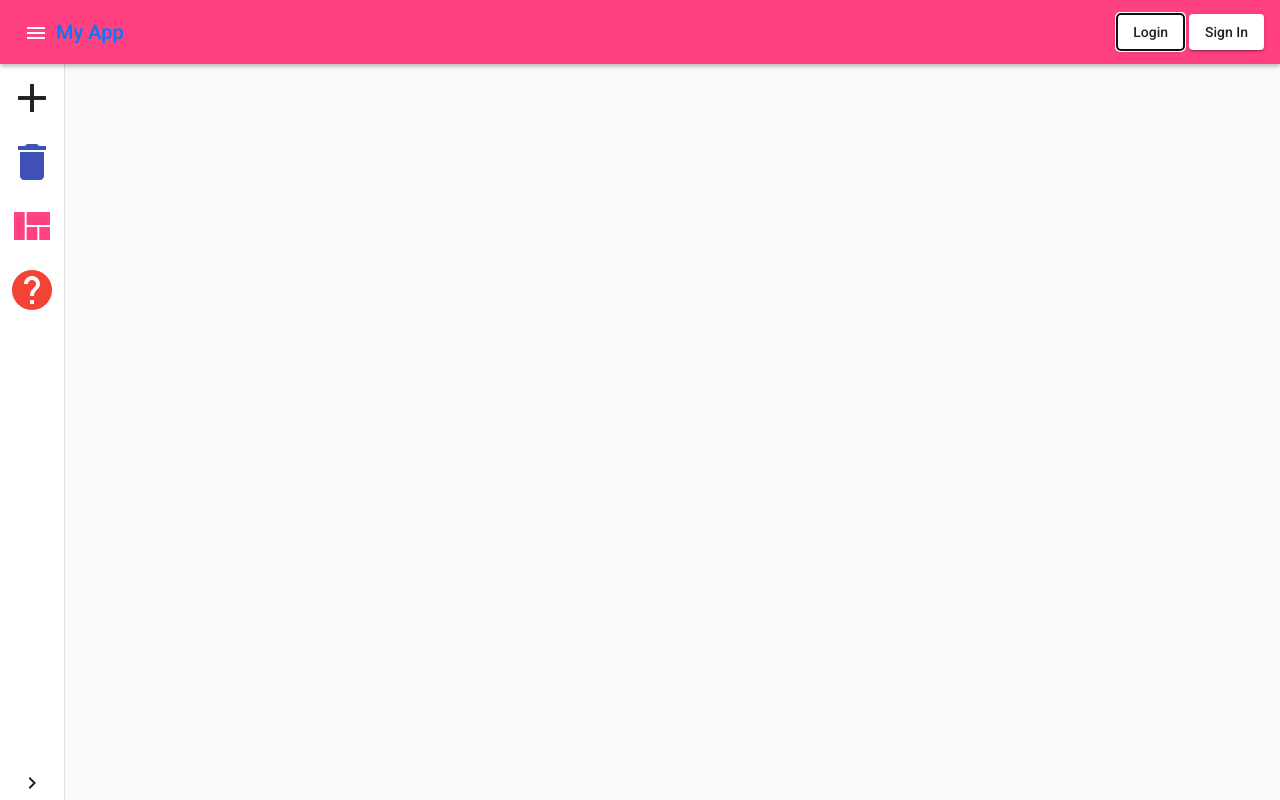
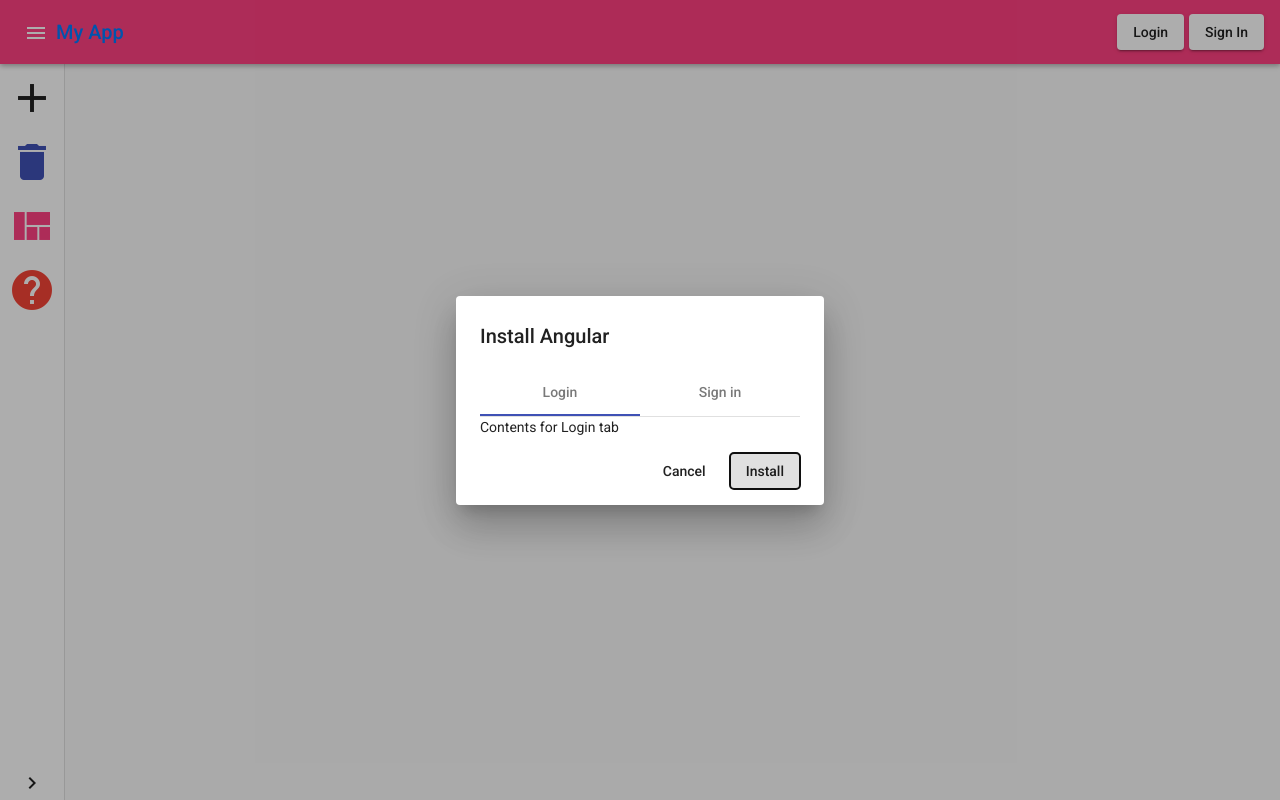
Before and after one commit to Mohit0233/notes-angular-firebase, an Angular app: page / in a window 1280 px wide. Both pictures are taken after a click on the button "Login". Built offline with nearby package versions, Linux system fonts and the light colour scheme.

Commit message:
commit 3

```diff
--- a/src/app/app.module.ts
+++ b/src/app/app.module.ts
@@ -50,7 +50,7 @@
 
 import { AppRoutingModule } from './app-routing.module';
 import { AppComponent } from './app.component';
-import { NavbarComponent } from './navbar/navbar.component';
+import { NavbarComponent, DialogComponent } from './navbar/navbar.component';
 import { SidebarComponent } from './sidebar/sidebar.component';
 
 
@@ -58,7 +58,8 @@
   declarations: [
     AppComponent,
     NavbarComponent,
-    SidebarComponent
+    SidebarComponent,
+    DialogComponent
   ],
   imports: [
     BrowserModule,
--- /dev/null
+++ b/src/app/navbar/dialog.component.html
@@ -0,0 +1,17 @@
+<h2 mat-dialog-title>Install Angular</h2>
+<mat-dialog-content class="mat-typography">
+
+
+    <mat-tab-group [selectedIndex]="selected">
+        <mat-tab *ngFor="let tab of tabs; let index = index" [label]="tab">
+            Contents for {{tab}} tab
+        </mat-tab>
+    </mat-tab-group>
+
+
+
+</mat-dialog-content>
+<mat-dialog-actions align="end">
+    <button mat-button mat-dialog-close>Cancel</button>
+    <button mat-button [mat-dialog-close]="true" cdkFocusInitial>Install</button>
+</mat-dialog-actions>
--- a/src/app/navbar/navbar.component.html
+++ b/src/app/navbar/navbar.component.html
@@ -2,10 +2,12 @@
     <button mat-icon-button (click)="valueChanged()">
         <mat-icon>menu</mat-icon>
     </button>
-    <a [routerLink]="['/']" color="primary"><h1>My App</h1></a>
+    <a [routerLink]="['/']" color="primary">
+        <h1>My App</h1>
+    </a>
     <span class="example-spacer"></span>
-        <button mat-raised-button >Login</button>
-        &nbsp;
-        <button mat-raised-button >Sign In</button>
+    <button mat-raised-button (click)="openDialog(0)">Login</button>
+    &nbsp;
+    <button mat-raised-button (click)="openDialog(1)">Sign In</button>
 
 </mat-toolbar>
--- a/src/app/navbar/navbar.component.ts
+++ b/src/app/navbar/navbar.component.ts
@@ -1,4 +1,7 @@
-import { Component, OnInit, Output, EventEmitter } from '@angular/core';
+import { Component, OnInit, Output, EventEmitter, Inject } from '@angular/core';
+import { MAT_DIALOG_DATA } from '@angular/material/dialog';
+import { MatDialog } from '@angular/material/dialog';
+import { FormControl } from '@angular/forms';
 
 @Component({
   selector: 'app-navbar',
@@ -7,16 +10,39 @@
 })
 export class NavbarComponent implements OnInit {
 
+  constructor(public dialog: MatDialog) { }
+
 
   @Output() valueChange = new EventEmitter();
-    flag = true;
-    valueChanged() { // You can give any function name
-        this.flag = !this.flag;
-        this.valueChange.emit(this.flag);
-    }
-  constructor() { }
+  flag = true;
+  valueChanged() { // You can give any function name
+    this.flag = !this.flag;
+    this.valueChange.emit(this.flag);
+  }
+
+  openDialog(tabvalue: number) {
+    console.log(tabvalue);
+    const dialogRef = this.dialog.open(DialogComponent, {
+      data: { tabvalue },
+    });
+
+    dialogRef.afterClosed().subscribe(result => {
+      console.log(`Dialog result: ${result}`);
+    });
+  }
 
   ngOnInit(): void {
   }
 
 }
+@Component({
+  selector: 'dialog-dialog',
+  templateUrl: 'dialog.component.html',
+})
+export class DialogComponent {
+  tabs = ['Login', 'Sign in'];
+
+  constructor(@Inject(MAT_DIALOG_DATA) public data: any) { }
+
+  selected = this.data.tabvalue
+}
```
